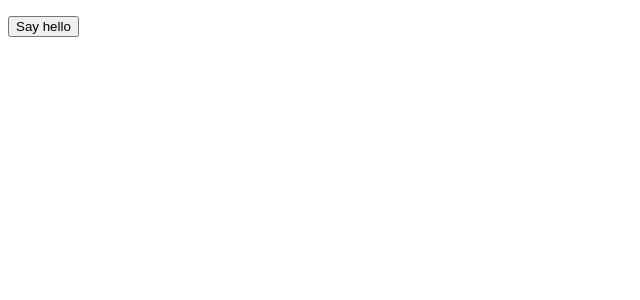
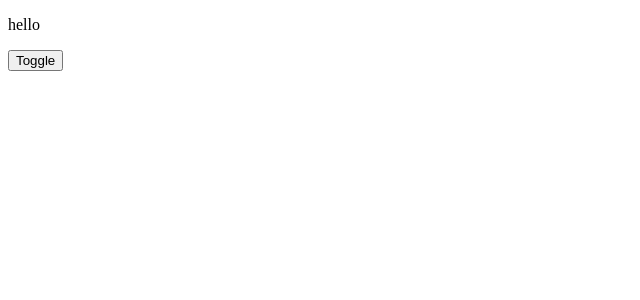
Before and after one commit to gazdagergo/react-examples, a Next.js app: page / in a window 1280 px wide. Shown: the top 300 px of the page, without its empty margins (0-640 px from the left). Built offline with nearby package versions, Linux system fonts and the light colour scheme.

Commit message:
toggle value

```diff
--- a/pages/index.js
+++ b/pages/index.js
@@ -5,12 +5,16 @@ import {useState} from "react";
 const inter = Inter({ subsets: ["latin"] });
 
 export default function Home() {
-  const [greeting, setGreeting] = useState('')
+  const [isGoodby, setGoodby] = useState(false)
+  const handleClick = () => {
+    setGoodby(prevGoodby => !prevGoodby)
+  }
+
   return (
     <main>
-      <p>{greeting}</p>
+      <p>{isGoodby? 'goodby': 'hello'}</p>
 
-      <button onClick={() => setGreeting('Hello World')}>Say hello</button>
+      <button onClick={handleClick}>Toggle</button>
     </main>
   );
 }
```
